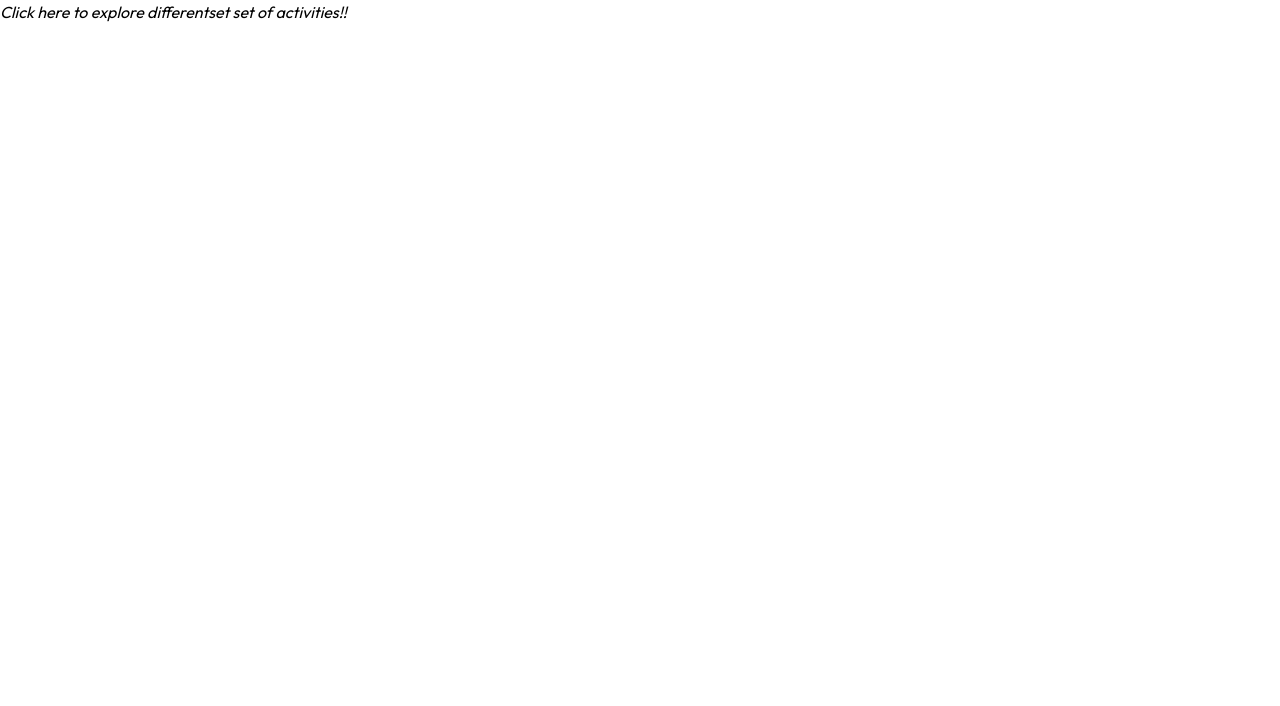
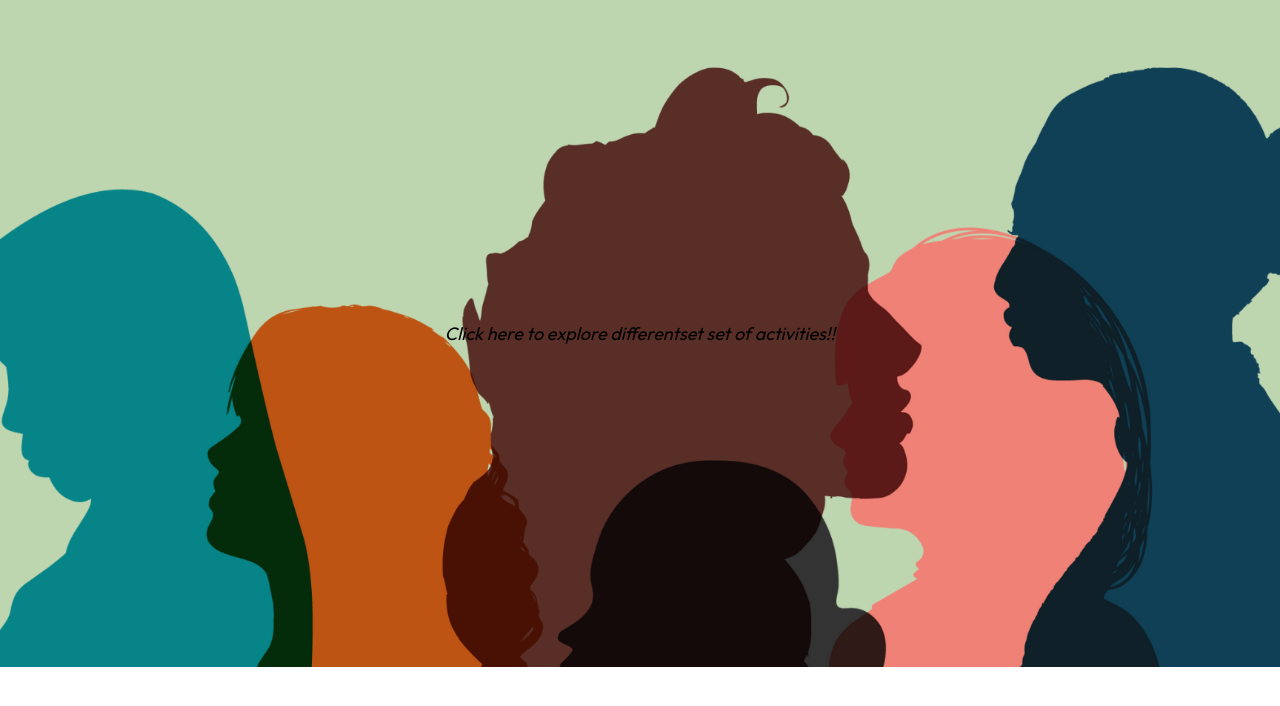
Before and after one commit to Janhvi52/TechMonk, a React (Create React App) app: page /Activities in a window 1280 px wide. Shown: the top 706 px of the page. Built offline with nearby package versions, Linux system fonts and the light colour scheme; no server answers.

Commit message:
updated activities section

```diff
--- /dev/null
+++ b/src/components/Activities.css
@@ -0,0 +1,10 @@
+a{
+    font-size: large;
+}
+.act{
+    text-align: center;
+    padding: 20rem;
+    background: url(act.png) no-repeat center fixed;
+    background-size: cover;
+
+}
--- a/src/components/Activities.js
+++ b/src/components/Activities.js
@@ -1,9 +1,12 @@
 import React from 'react'
-import {Link} from "react-router-dom"
+import "./Activities.css"
+
 const Activities = () => {
   return (
+    <div className='act'>
+        <a href=' https://mental-health-track.netlify.app/' >Click here to explore differentset set of activities!!</a>
+    </div>
 
-    <a href=' https://mental-health-track.netlify.app/' >Click here to explore differentset set of activities!!</a>
    )
 }
 
```
Also changed, not shown: src/components/act.png (added).
